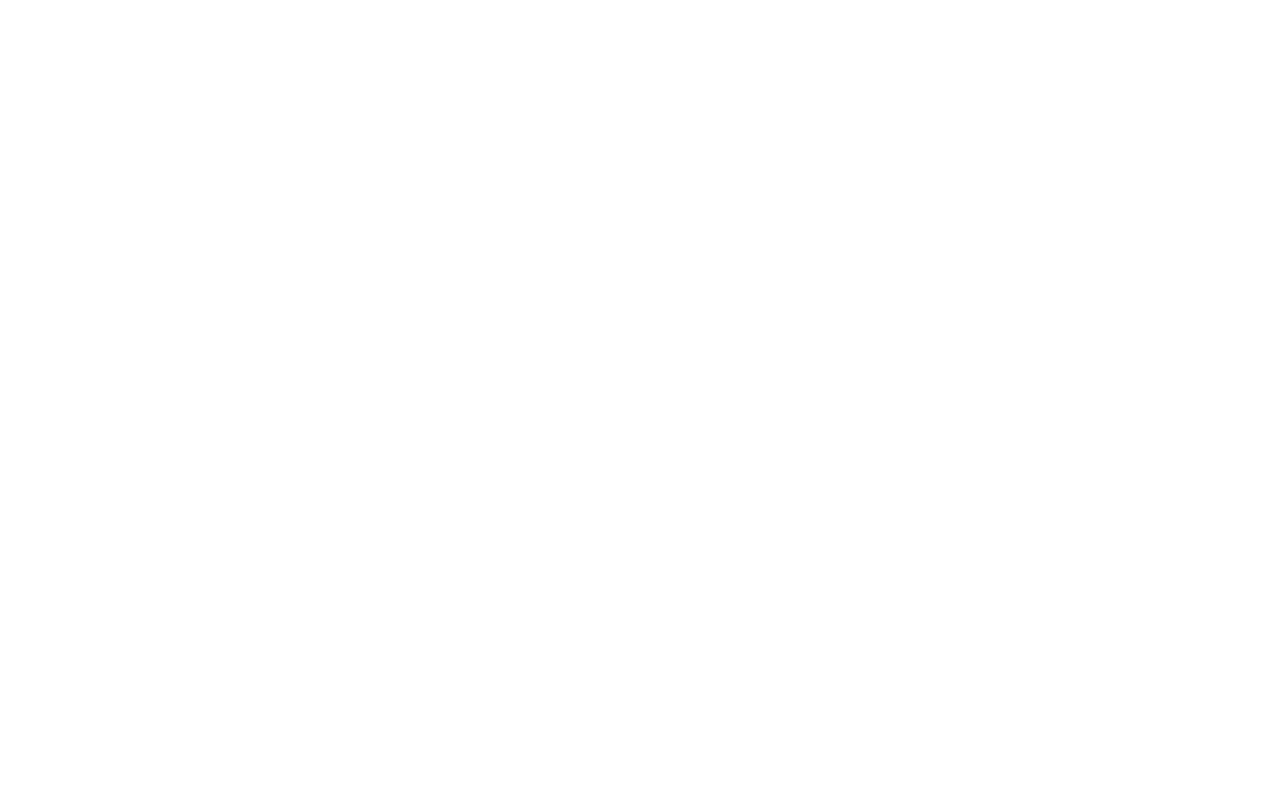
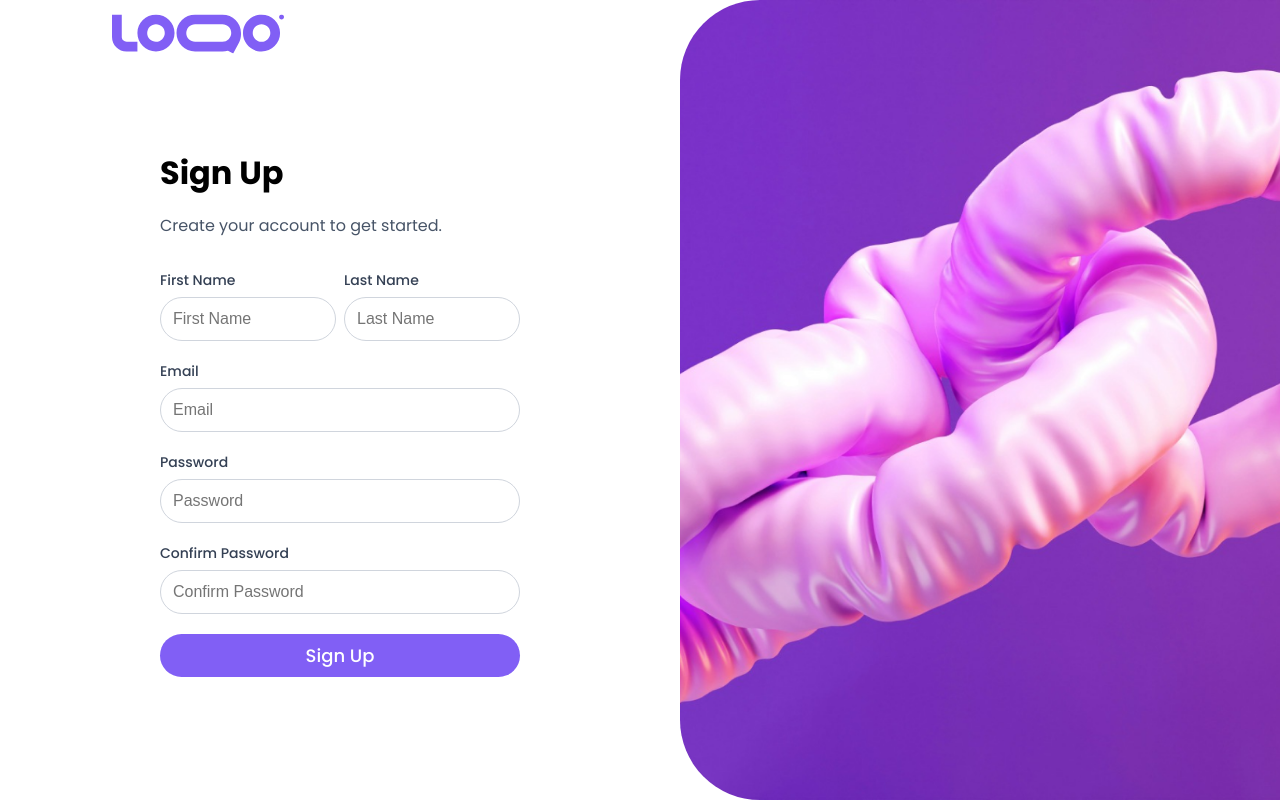
Before and after one commit to henriettamajai/ecommerce-app, a React (Create React App) app in the folder ecommerce/: page /signup in a window 1280 px wide. Before the commit this address had no page. Built offline with nearby package versions, Linux system fonts and the light colour scheme.

Commit message:
Created signup form component and implemented signup page

```diff
--- a/ecommerce/src/App.js
+++ b/ecommerce/src/App.js
@@ -1,8 +1,8 @@
 import React from 'react';
 import { BrowserRouter as Router, Routes, Route } from 'react-router-dom';
 import HomePage from './pages/home/HomePage';
-import Navbar from './components/navbar/Navbar';
 import LoginPage from './pages/login/LoginPage';
+import SignUpPage from './pages/signup/SignUpPage'
 import './styles/global.css';
 
 const App = () => {
@@ -11,6 +11,7 @@
       <Routes>
         <Route path="/" element={<HomePage />} />
         <Route path="/login" element={<LoginPage />} />
+        <Route path="/signup" element={<SignUpPage/>}/>
       </Routes>
     </Router>
   );
--- /dev/null
+++ b/ecommerce/src/components/signupForm/SignUpForm.js
@@ -0,0 +1,98 @@
+import React, { useState } from 'react';
+import Button from '../button/Button';
+import styles from './SignUpForm.module.css';
+
+const SignUpForm = () => {
+    const [formData, setFormData] = useState({
+        firstName: '',
+        lastName: '',
+        email: '',
+        password: '',
+        confirmPassword: '',
+    });
+
+    const handleInputChange = (e) => {
+        const { name, value } = e.target;
+        setFormData((prevData) => ({
+            ...prevData,
+            [name]: value,
+        }));
+    };
+
+    const handleSubmit = (e) => {
+        e.preventDefault();
+        console.log('Form data submitted:', formData);
+    };
+
+    return (
+        <form className={styles.form} onSubmit={handleSubmit}>
+            <div className={styles.row}>
+                <div className={styles.inputWrapper}>
+                    <label htmlFor="firstName" className={styles.label}>First Name</label>
+                    <input
+                        id="firstName"
+                        type="text"
+                        name="firstName"
+                        placeholder="First Name"
+                        className={styles.input}
+                        value={formData.firstName}
+                        onChange={handleInputChange}
+                    />
+                </div>
+                <div className={styles.inputWrapper}>
+                    <label htmlFor="lastName" className={styles.label}>Last Name</label>
+                    <input
+                        id="lastName"
+                        type="text"
+                        name="lastName"
+                        placeholder="Last Name"
+                        className={styles.input}
+                        value={formData.lastName}
+                        onChange={handleInputChange}
+                    />
+                </div>
+            </div>
+            <div className={styles.inputWrapper}>
+                <label htmlFor="email" className={styles.label}>Email</label>
+                <input
+                    id="email"
+                    type="email"
+                    name="email"
+                    placeholder="Email"
+                    className={styles.inputFullWidth}
+                    value={formData.email}
+                    onChange={handleInputChange}
+                />
+            </div>
+            <div className={styles.inputWrapper}>
+                <label htmlFor="password" className={styles.label}>Password</label>
+                <input
+                    id="password"
+                    type="password"
+                    name="password"
+                    placeholder="Password"
+                    className={styles.inputFullWidth}
+                    value={formData.password}
+                    onChange={handleInputChange}
+                />
+            </div>
+            <div className={styles.inputWrapper}>
+                <label htmlFor="confirmPassword" className={styles.label}>Confirm Password</label>
+                <input
+                    id="confirmPassword"
+                    type="password"
+                    name="confirmPassword"
+                    placeholder="Confirm Password"
+                    className={styles.inputFullWidth}
+                    value={formData.confirmPassword}
+                    onChange={handleInputChange}
+                />
+            </div>
+            <Button size="medium" variant="filled" type="submit" className={styles.buttonFullWidth}>
+                Sign Up
+            </Button>
+        </form>
+    );
+};
+
+export default SignUpForm;
--- /dev/null
+++ b/ecommerce/src/components/signupForm/SignUpForm.module.css
@@ -0,0 +1,62 @@
+.form {
+    display: flex;
+    flex-direction: column;
+    gap: 20px;
+    width: 360px;
+    margin: 0 auto;
+    box-sizing: border-box;
+  }
+
+  .row {
+    display: flex;
+    gap: 8px;
+    flex: 2;
+    max-width: 360px;
+  }
+  .inputWrapper{
+    width: 360px;
+    max-width: 360px;
+  }
+
+  .input {
+    border: 1px solid var(--neutral-300);
+    border-radius: 40px;
+    padding: 12px;
+    font-size: 16px;
+    width: 100%;
+    margin: 0px;
+    box-sizing: border-box;
+  }
+  .input:focus {
+    border: 2px solid var(--primary-200);
+    outline: none;
+  }
+
+  .inputFullWidth {
+    border: 1px solid var(--neutral-300);
+    border-radius: 40px;
+    padding: 12px;
+    font-size: 16px;
+    width: 100%;
+    max-width: 360px;
+    margin: 0px;
+    box-sizing: border-box;
+  }
+  .inputFullWidth:focus {
+    border: 2px solid var(--primary-200);
+    outline: none;
+  }
+  .label {
+    font-size: 14px;
+    font-weight: 500;
+    color: var(--neutral-700);
+    margin-bottom: 6px;
+    display: block;
+    width: 100%;
+    text-align: left;
+}
+
+.buttonFullWidth {
+  width: 100%;
+  box-sizing: border-box;
+}
--- /dev/null
+++ b/ecommerce/src/pages/signup/SignUpPage.js
@@ -0,0 +1,31 @@
+import React from 'react';
+import { useNavigate } from 'react-router-dom';
+import styles from './SignUpPage.module.css';
+import SignUpForm from '../../components/signupForm/SignUpForm';
+
+
+const SignUpPage = () => {
+  const navigate = useNavigate();
+  const handleLogoClick = () => {
+        navigate('/');
+    };
+  const handleSubmit = (formData) => {
+    navigate('/');
+  };
+
+  return (
+    <div className={styles.container}>
+      <img src="/logo.svg" alt="Logo" className={styles.logo} onClick={handleLogoClick}  />
+      <div className={styles.leftContainer}>
+        <div className={styles.formWrapper}>
+          <h2 className={styles.title}>Sign Up</h2>
+          <p className={styles.subtitle}>Create your account to get started.</p>
+          <SignUpForm onSubmit={handleSubmit} />
+        </div>
+      </div>
+      <div className={styles.rightContainer}></div>
+    </div>
+  );
+};
+
+export default SignUpPage;
--- /dev/null
+++ b/ecommerce/src/pages/signup/SignUpPage.module.css
@@ -0,0 +1,53 @@
+.container {
+    display: flex;
+    height: 100vh;
+    position: relative;
+  }
+
+  .logo {
+    position: absolute;
+    top: 14px;
+    left: 112px;
+    height: 40px;
+  }
+
+  .leftContainer {
+    flex: 1;
+    display: flex;
+    justify-content: center;
+    align-items: center;
+    background-color: var(--white);
+    padding: 40px;
+  }
+
+  .formWrapper {
+    max-width: 360px;
+    width: 100%;
+    width: 360px;
+    text-align: center;
+    margin: 0
+  }
+
+  .title {
+    font-size: 32px;
+    font-weight: 600;
+    margin-bottom: 12px;
+    color: var(--black);
+    text-align: left;
+  }
+
+  .subtitle {
+    font-size: 16px;
+    font-weight: 400;
+    margin-bottom: 32px;
+    color: var(--neutral-600);
+    text-align: left;
+  }
+
+  .rightContainer {
+    flex: 1;
+    background-image: url('/public/login-image.png');
+    background-size: cover;
+    background-position: center;
+    border-radius: 80px 0 0 80px;
+  }
```
Also changed, not shown: ecommerce/public/googleIcon.svg (added).
